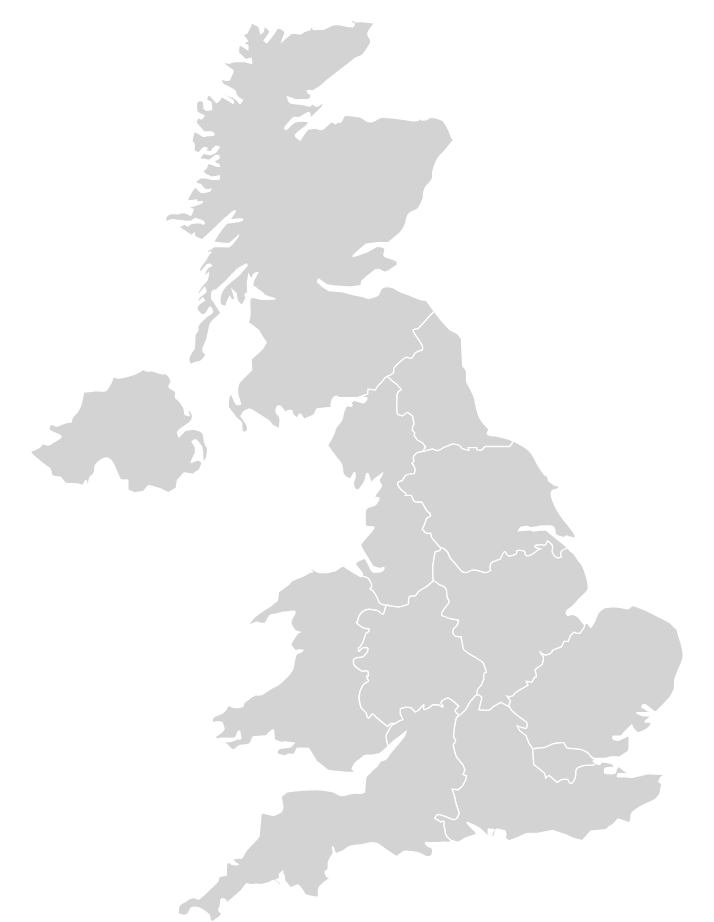
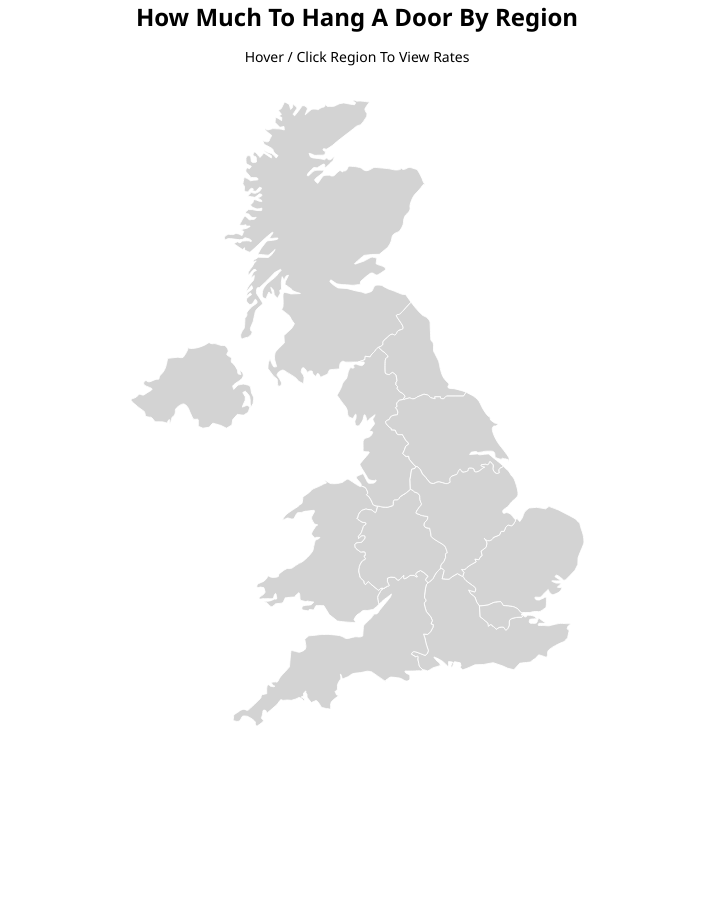
Before and after one commit to SkirtingWorldSW/howmuchtohangadoormap, a plain HTML site: page index.html in a window 1280 px wide. Shown: the whole page, without its empty margins (283-997 px from the left). After the commit the page ends 800 px from the top, so only its background shows below. Drawn offline with nearby package versions, Linux system fonts and the light colour scheme.

Commit message:
Update index.html

```diff
--- a/index.html
+++ b/index.html
@@ -1,14 +1,21 @@
-<div><script src="https://code.jquery.com/jquery-2.2.4.min.js"></script>
+<div style="text-align: center;">
+  <div style="margin-bottom: 20px;">
+    <h2 style="font-family: 'Segoe UI', Tahoma, Geneva, Verdana, sans-serif; margin-bottom: 5px;">How Much To Hang A Door By Region</h2>
+    <p style="font-family: 'Segoe UI', Tahoma, Geneva, Verdana, sans-serif; font-size: 14px;">Hover / Click Region To View Rates</p>
+  </div>
+</div>
+
+<div>
+  <script src="https://code.jquery.com/jquery-2.2.4.min.js"></script>
   <div id="info-box"></div>
-<svg version="1.1" id="Capa_1" xmlns="http://www.w3.org/2000/svg" xmlns:xlink="http://www.w3.org/1999/xlink" x="0px" y="0px" id="uk-map"
-	 viewBox="50 120 500 360" style="enable-background:new 0 0 600 600;" xml:space="preserve">
+
+  <svg version="1.1" id="Capa_1" xmlns="http://www.w3.org/2000/svg" xmlns:xlink="http://www.w3.org/1999/xlink" x="0px" y="0px" id="uk-map" viewBox="50 120 500 360" style="enable-background:new 0 0 600 600;" xml:space="preserve">
     <style type="text/css">
       .st0{fill:#666666;}
       .st1{fill:#58B9FA;}
       .st2{fill:#0A7FC8;}
       .st3{fill:#1B659D;}
     </style>
-<g>
     <g>
   <path id="East Angila"  data-info="<div><h3>East Angila</h3></div><div>£100 - £180</div>" fill="#d3d3d3" stroke="#ffffff" stroke-width="0.5" d="M426.32,370.36c-0.99-2.68-1.13-4.45-1.48-4.66c-0.35-0.21-2.4-2.33-2.4-2.33l-3.32-1.77l-5.93-3.04
 			c0,0-4.94-1.98-5.37-1.98s-1.91,1.27-1.91,1.27l-5.09-0.85l-4.1,0.35c0,0-2.4,1.55-2.75,2.47c-0.35,0.92-0.85,1.7-0.92,2.33
@@ -354,7 +361,6 @@
 </svg>
 
  <style>
-
     html, body {
       height: 100%;
       margin: 0;
@@ -363,29 +369,31 @@ html, body {
 
     .map-link .st0 {
       transition: 0.5s;
-  z-index:9999;
+      z-index: 9999;
     }
 
     .map-link:hover .st0 {
       fill: #000E2F;
       transition: 0.5s;
-  z-index:9999;
+      z-index: 9999;
     }
+
     .map-link:hover .st1 {
       fill: #000E2F;
       transition: 0.5s;
     }
+
     .map-link:hover .st2 {
       fill: #000E2F;
       transition: 0.5s;
     }
+
     .map-link:hover .st3 {
       fill: #000E2F;
       transition: 0.5s;
     }
 
     /* Text Labels */
-
     .labels {
       fill: #fff;
       font-family: Arial;
@@ -400,27 +408,28 @@ body {
       background: #fffff;
       font-family: 'helvetica', sans-serif;
       color: black;
-  margin-bottom: 0;
     }
 
     svg {
       display: block;
       margin: 0 auto;
       max-width: 100%;
-      height: auto; /* Changed this line */
+      max-height: 80vh;
     }
+
     circle {
       opacity: 0;
       fill: #404a54;
+    }
 
-}
     path:hover, circle:hover {
       stroke: #a9d0b5 !important;
-  stroke-width:2px;
+      stroke-width: 2px;
       stroke-linejoin: round;
       fill: #a9d0b5 !important;
       cursor: crosshair;
     }
+
     .province {
       stroke-width: 2px;
       stroke: #fffff;
@@ -438,15 +447,11 @@ path:hover, circle:hover {
       border-radius: 5px;
       padding: 5px;
       font-family: arial;
-
-}
-#uk-map {
-  display: block;
-  width: 1000px;
-  height: 1000px;
     }
   </style>
-<script>$("path, circle").hover(function(e) {
+
+  <script>
+    $("path, circle").hover(function(e) {
       $('#info-box').css('display','block');
       $('#info-box').html($(this).data('info'));
     });
@@ -456,8 +461,8 @@ $("path, circle").mouseleave(function(e) {
     });
 
     $(document).mousemove(function(e) {
-  $('#info-box').css('top',e.pageY-$('#info-box').height()-45);
-  $('#info-box').css('left',e.pageX-($('#info-box').width())/2);
+      $('#info-box').css('top', e.pageY - $('#info-box').height() - 45);
+      $('#info-box').css('left', e.pageX - ($('#info-box').width()) / 2);
     }).mouseover();
 
     var ios = /iPad|iPhone|iPod/.test(navigator.userAgent) && !window.MSStream;
@@ -467,4 +472,6 @@ if(ios) {
         window.open(link,'_blank');
         return false;
       });
-}</script> </div>
+    }
+  </script>
+</div>
```
Lines whose indentation alone changed are shown as unchanged.
